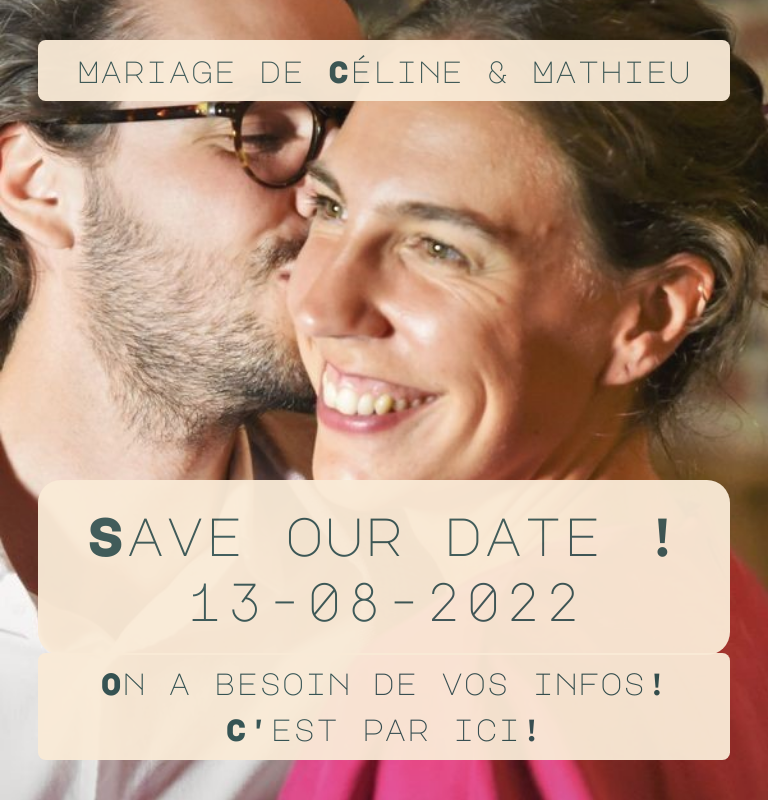
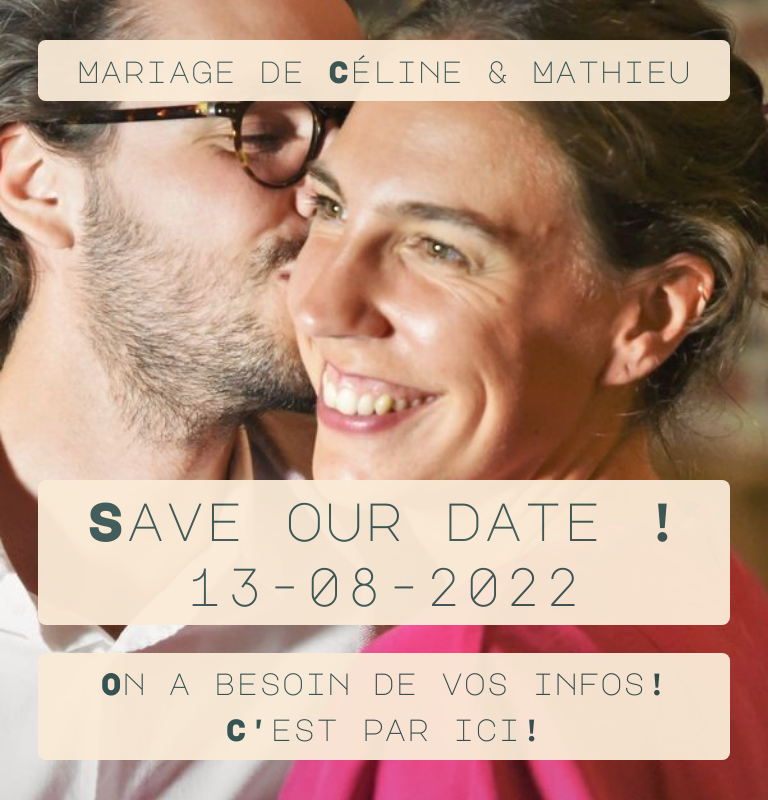
Before and after one commit to matherbs/MariageCeceAndMath, a plain HTML site: page index.html in a window 768 px wide. Drawn offline with nearby package versions, Linux system fonts and the light colour scheme; a web font is replaced by a local one.

Commit message:
Update Style.css

```diff
--- a/Style.css
+++ b/Style.css
@@ -91,8 +91,8 @@ font-family: 'Pacifico', cursive;
     left: 25vw;
     width: 50vw;
     font-size: 3.5vw;
-    padding: 3vh;
-    border-radius: 3vh;
+    padding: 1vh;
+    border-radius: 1vh;
   }
 
   #What {
@@ -126,8 +126,8 @@ font-family: 'Pacifico', cursive;
     left: 5vw;
     width: 90vw;
     font-size: 7vw;
-    padding: 3vw;
-    border-radius: 3vw;
+    padding: 1vh;
+    border-radius: 1vh;
   }
 
   #What {
```
